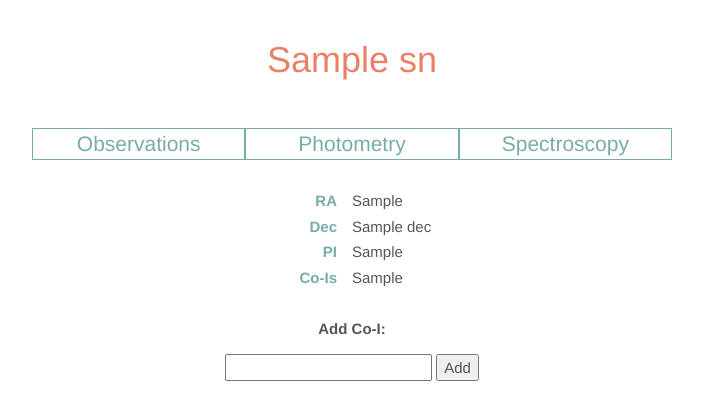
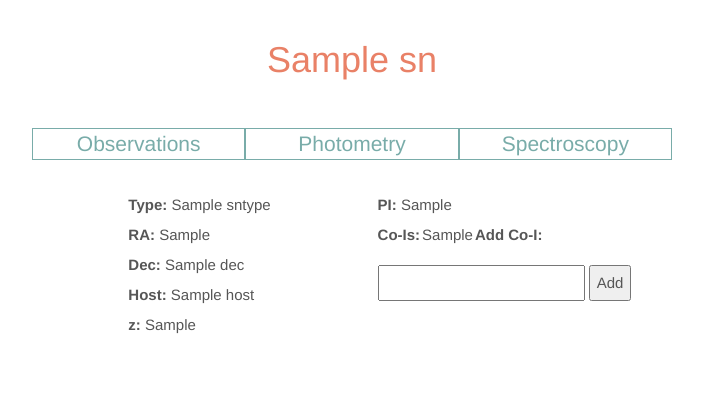
Before and after one commit to ktakats/supernovadb, a Django app: template SNe/templates/sn.html in a window 1280 px wide. Shown: the part 52-472 px from the top of the page, without its empty margins (288-991 px from the left). Run offline with Django 3.2, Linux system fonts and the light colour scheme; the template is opened without the code that fills it: most values are stand-ins (such as "Sample title", 1, 10 or a date in 2020); form fields are guessed from the names that the template uses; some libraries are stand-ins or nearby versions.

Commit message:
Formatting SN page, solving problem with repeating objects

```diff
--- a/SNe/forms.py
+++ b/SNe/forms.py
@@ -130,7 +130,8 @@ class NewProjectForm(forms.models.ModelForm):
         except ObjectDoesNotExist:
             pi=None
         self.fields['coinvestigators'].queryset=Users.objects.exclude(id=pi)
-        self.fields['sne'].queryset=SN.objects.filter(Q(pi=pi) | Q(coinvestigators=pi))
+        #Without distinct returns the same object twice
+        self.fields['sne'].queryset=SN.objects.filter(Q(pi=pi) | Q(coinvestigators=pi)).distinct()
 
     def save(self):
         data=self.cleaned_data
--- a/SNe/static/layout.css
+++ b/SNe/static/layout.css
@@ -160,3 +160,21 @@ table thead th.desc {
   background-color: #79ACA9;
   font-size: 80%;
 }
+
+.sndata_column {
+  text-align: center;
+  margin-top: 5%;
+  line-height: 200%;
+}
+.sndatalist{
+  text-align: left;
+  display: inline-block;
+}
+.coili, .coicolumn{
+  float: left;
+  margin-right: 2px;
+}
+.coilist{
+    text-align: left;
+    display: inline;
+}
--- a/SNe/templates/sn.html
+++ b/SNe/templates/sn.html
@@ -10,26 +10,41 @@
 
 {% block content %}
 
+<div class=container-fluid>
+  <div class="row sndatarow">
+    <div class="col-md-6 sndata_column">
+      <ul class="list-unstyled sndatalist">
+        <li><b>Type:</b> {{sn.sntype}}</li>
+        <li><b>RA:</b> {{ra}}</li>
+        <li><b>Dec:</b> {{dec}}</li>
+        <li><b>Host:</b> {{sn.host}}</li>
+        <li><b>z:</b> {{sn.z}}</li>
+      </ul>
+    </div>
+
+    <div class="col-md-6 sndata_column">
+      <ul class="list-unstyled sndatalist">
+        <li><b>PI:</b> {{sn.pi.first_name}}</li>
+        <li class="coili"><b>Co-Is: </b></li> <div class="coicolumn"><ul class="list-unstyled coilist">
+          {% for coi in sn.coinvestigators.all %}
+          <li> {{coi.first_name}}</li>
+          {% endfor %}
+        </ul></div>
+        <li>
+          <form method="post" action="">
+            {% csrf_token%}
+            <p><label for="id_coinvestigators">Add Co-I:</label></p>
+            {{addcoiform.coinvestigators}}
+              <button type="submit" id="id_addbutton">Add</button>
+          </form>
+        </li>
+      </ul>
+  </div>
+</div>
 
 
-<div class="sndata">
-  <dl class="dl-horizontal data_table">
-    <dt>RA</dt> <dd>{{ra}}</dd>
-    <dt>Dec</dt><dd>{{dec}}</dd>
-    <dt>PI</dt><dd>{{sn.pi.first_name}}</dd>
-    <dt>Co-Is</dt><dd>
-      {% for coi in sn.coinvestigators.all%}
-      {{coi.first_name}}</br>
-      {%endfor%}
-    </dd>
-  </dl>
-</div>
-<form method="post" action="">
-  {% csrf_token%}
-  <p><label for="id_coinvestigators">Add Co-I:</label></p>
-  {{addcoiform.coinvestigators}}
-    <button type="submit" id="id_addbutton">Add</button>
-</form>
+
+
 
 
 {% endblock %}
--- a/SNe/views.py
+++ b/SNe/views.py
@@ -62,8 +62,8 @@ def view_sn(request, sn_id):
 
 @login_required(login_url='/')
 def my_stuff(request):
-    sne=SN.objects.filter(Q(pi=request.user) | Q(coinvestigators=request.user))
-    projects=Project.objects.filter(Q(pi=request.user) | Q(coinvestigators=request.user))
+    sne=SN.objects.filter(Q(pi=request.user) | Q(coinvestigators=request.user)).distinct()
+    projects=Project.objects.filter(Q(pi=request.user) | Q(coinvestigators=request.user)).distinct()
     return render(request, 'my_stuff.html', {'sne': sne, 'projects': projects})
 
 @login_required(login_url="/")
```
